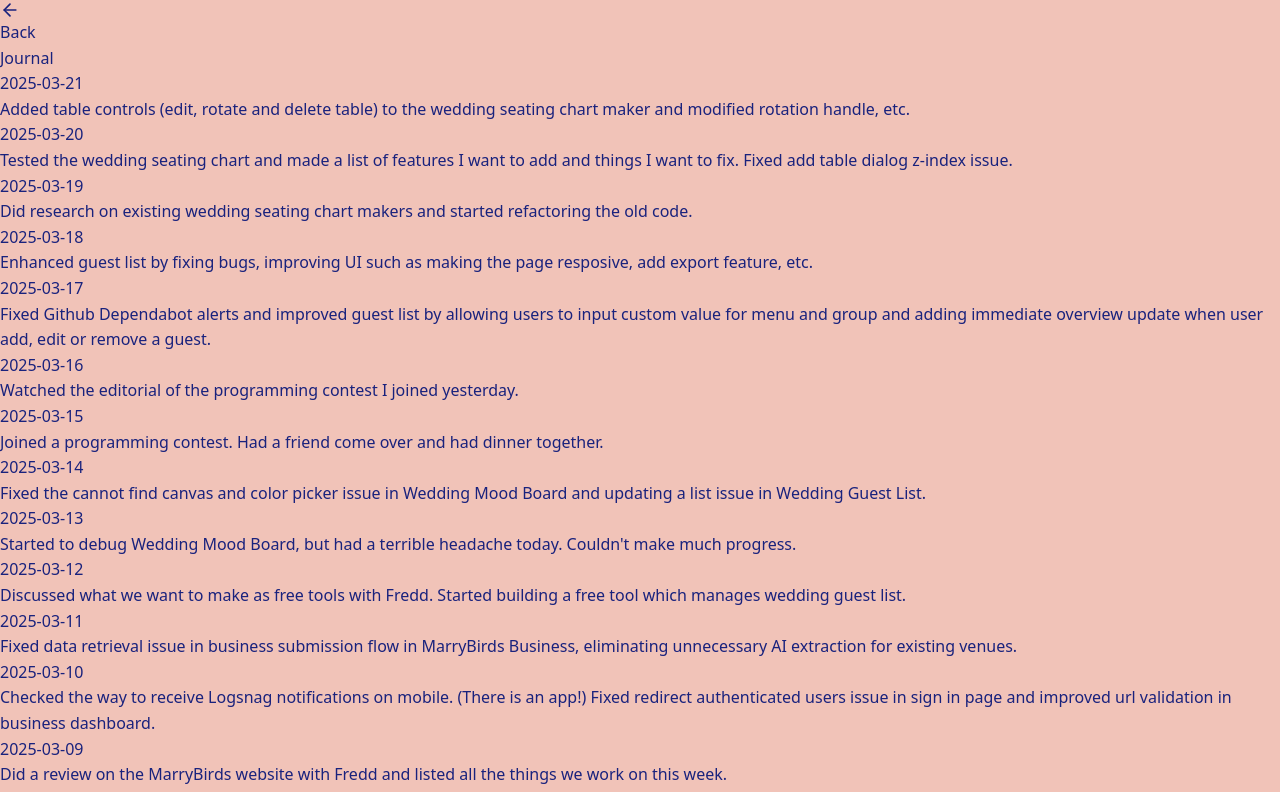
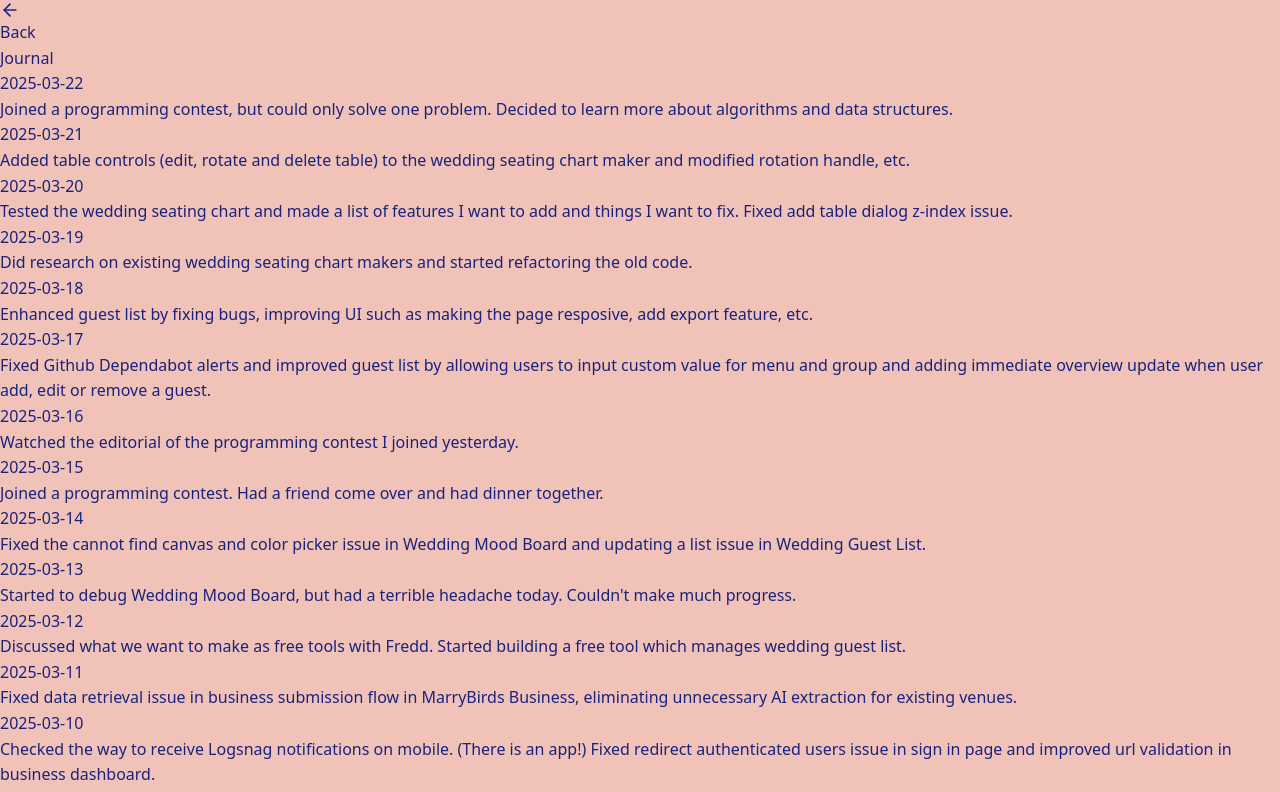
Before and after one commit to minamicode/minamicode.com, a Next.js app: page /journal in a window 1280 px wide. Shown: the top 792 px of the page. Built offline with nearby package versions, Linux system fonts and the light colour scheme.

Commit message:
add a journal entry

```diff
--- a/src/app/_components/JournalEntries.tsx
+++ b/src/app/_components/JournalEntries.tsx
@@ -6,6 +6,10 @@ type JournalEntry = {
 };
 
 const entries: JournalEntry[] = [
+  {
+    date: "2025-03-22",
+    text: "Joined a programming contest, but could only solve one problem. Decided to learn more about algorithms and data structures.",
+  },
   {
     date: "2025-03-21",
     text: "Added table controls (edit, rotate and delete table) to the wedding seating chart maker and modified rotation handle, etc.",
```
